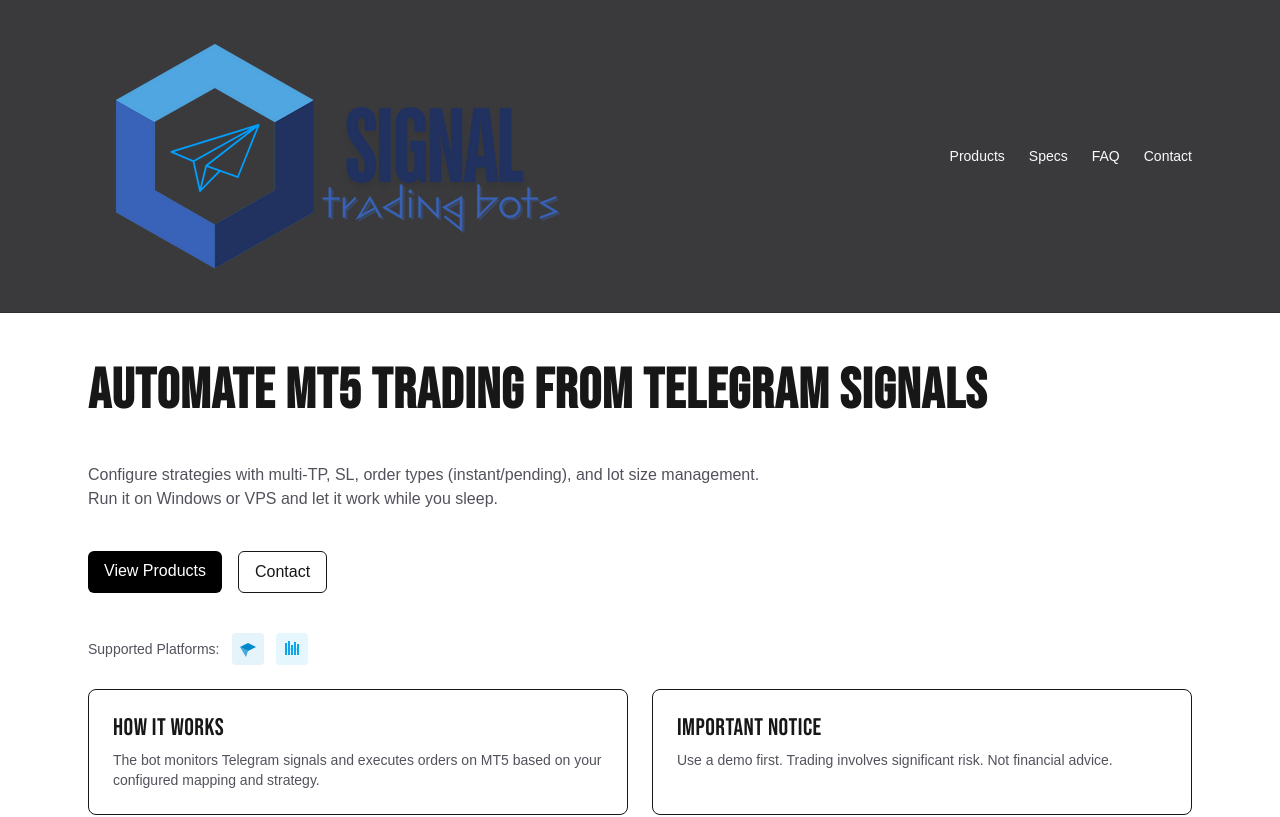
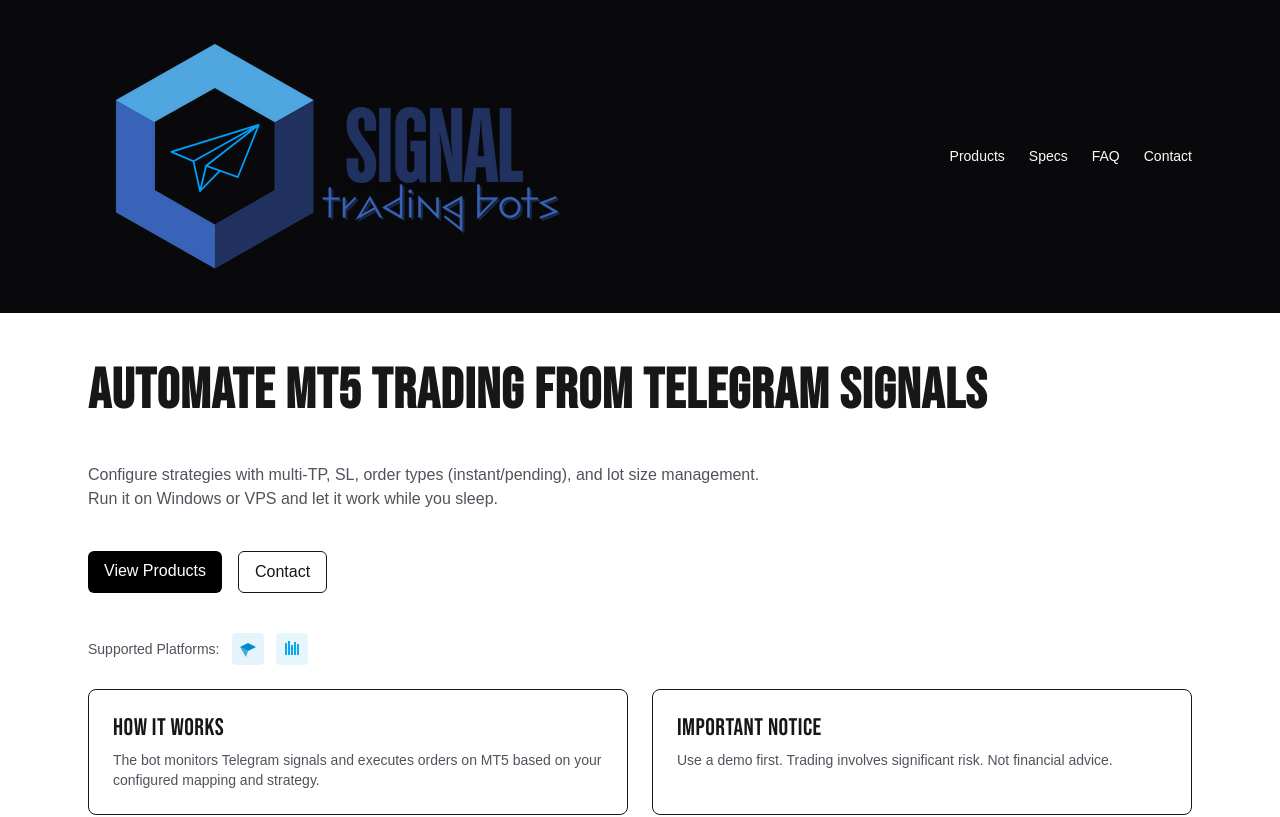
Before and after one commit to Appsbydare/Signal_Trading_Bots, a Next.js app: page / in a window 1280 px wide. Shown: the top 817 px of the page. Built offline with nearby package versions, Linux system fonts and the light colour scheme; no server answers.

Commit message:
feat: reduce header logo size by 50% and match header background color to footer

```diff
--- a/src/app/layout.tsx
+++ b/src/app/layout.tsx
@@ -58,14 +58,14 @@ export default function RootLayout({
       <body
         className={`${geistSans.variable} ${geistMono.variable} ${bebasNeue.variable} antialiased`}
       >
-        <header className="sticky top-0 z-50 border-b border-black/20 bg-zinc-900/95 text-zinc-50 backdrop-blur supports-[backdrop-filter]:bg-zinc-900/85">
+        <header className="sticky top-0 z-50 border-b border-black/20 bg-zinc-950 text-zinc-50">
           <div className="mx-auto flex max-w-6xl items-center justify-between px-6 py-4">
             <Link href="/" className="flex items-center">
               <Image
                 src="/Tradingbot.png"
                 alt="SIGNAL trading bots"
-                width={180}
-                height={50}
+                width={90}
+                height={25}
                 className="h-auto w-auto"
                 priority
               />
```
